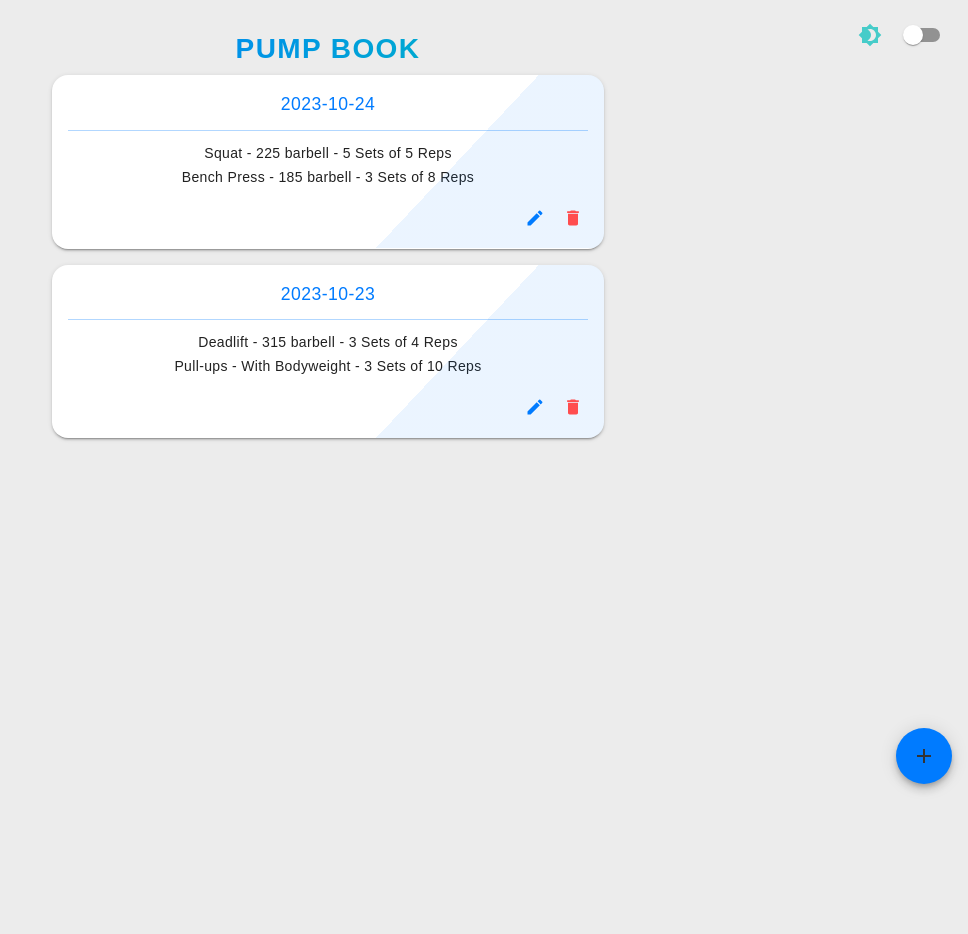
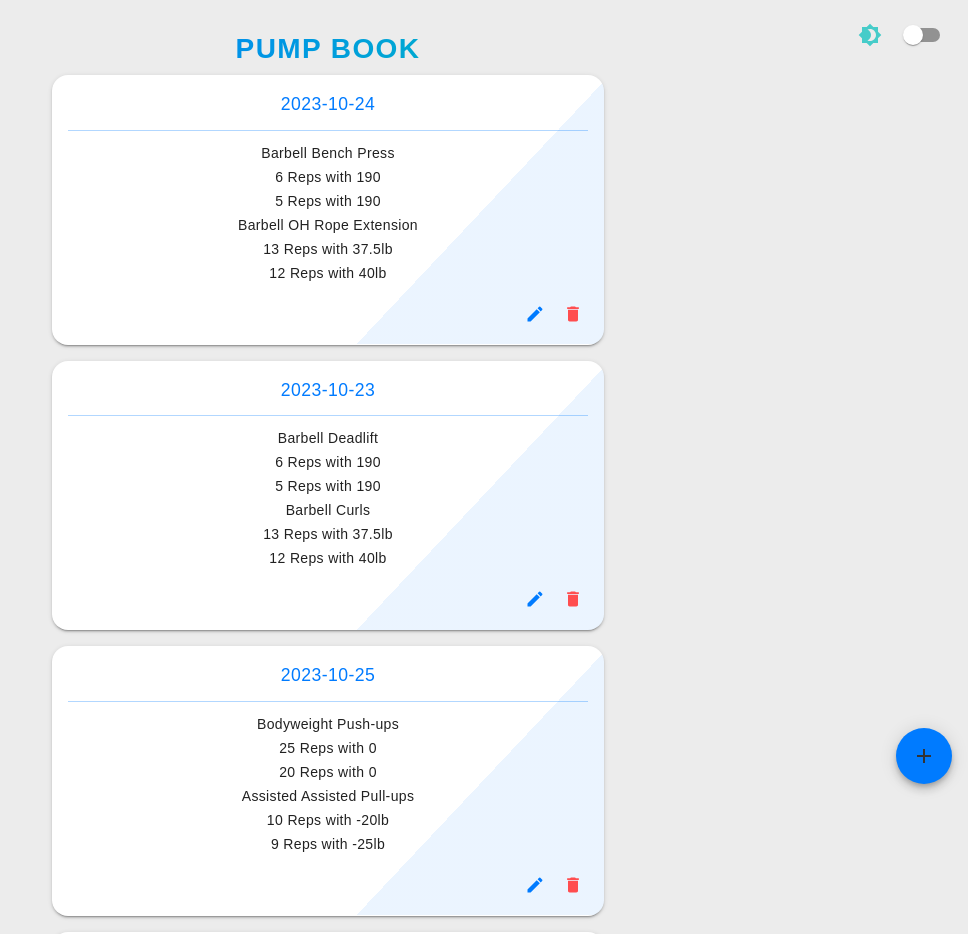
Before and after one commit to owendclark/pump-book, a React (Create React App) app: page / in a window 1280 px wide. Shown: the top 934 px of the page, without its empty margins (312-1280 px from the left). Before the commit the page ends 800 px from the top, so only its background shows below. Built offline with nearby package versions, Linux system fonts and the light colour scheme.

Commit message:
Added functionality
- Added support for multiple sets with different rep counts and/or different weights
- Added testData.js file for more testing

UI needs to be polished still

```diff
--- a/src/components/ExerciseFields.jsx
+++ b/src/components/ExerciseFields.jsx
@@ -8,8 +8,10 @@ import {
   FormControl,
   Grid,
   Tooltip,
+  Button,
+  Typography,
 } from "@mui/material";
-import { Add as AddIcon } from "@mui/icons-material";
+import { Add as AddIcon, Remove as RemoveIcon } from "@mui/icons-material";
 
 const ExerciseFields = ({
   exercises,
@@ -22,24 +24,43 @@ const ExerciseFields = ({
     "Weighted",
     "Dumbbell",
     "Barbell",
+    "Machine",
+    "Cable",
+    "EZ Bar",
+    "Trap Bar",
   ];
 
   const isLastExerciseFilled = () => {
     const lastExercise = exercises[exercises.length - 1];
-    return (
-      lastExercise.name &&
-      lastExercise.sets &&
-      lastExercise.reps &&
-      (lastExercise.weightType === "Bodyweight" ||
-        lastExercise.weight ||
-        lastExercise.weightType === "")
-    );
+
+    // Check if the exercise has a name and a weight type
+    if (!lastExercise.name || !lastExercise.weightType) {
+      return false;
+    }
+
+    // If the exercise type requires weight, check if all sets have weights specified
+    if (lastExercise.weightType !== "Bodyweight") {
+      for (let set of lastExercise.sets) {
+        if (!set.weight) {
+          return false;
+        }
+      }
+    }
+
+    // Check if all sets have reps and weights specified
+    for (let set of lastExercise.sets) {
+      if (!set.reps || !set.weight) {
+        return false;
+      }
+    }
+
+    return true;
   };
 
   return (
     <Box px={2} py={3}>
-      {exercises.map((exercise, index) => (
-        <Box mb={3} key={index}>
+      {exercises.map((exercise, exerciseIndex) => (
+        <Box mb={3} key={exerciseIndex}>
           <Grid container spacing={2}>
             <Grid item xs={12}>
               <TextField
@@ -48,18 +69,28 @@ const ExerciseFields = ({
                 placeholder="E.g., Push-up"
                 value={exercise.name}
                 onChange={(event) =>
-                  onExerciseChange(index, "name", event.target.value)
+                  onExerciseChange(
+                    exerciseIndex,
+                    null,
+                    "name",
+                    event.target.value
+                  )
                 }
                 variant="outlined"
               />
             </Grid>
             <Grid item xs={12}>
-              <FormControl variant="outlined" fullWidth>
+              <FormControl variant="outlined" fullWidth sx={{ mt: 2 }}>
                 <InputLabel>Type</InputLabel>
                 <Select
                   value={exercise.weightType || ""}
                   onChange={(event) =>
-                    onExerciseChange(index, "weightType", event.target.value)
+                    onExerciseChange(
+                      exerciseIndex,
+                      null,
+                      "weightType",
+                      event.target.value
+                    )
                   }
                 >
                   {weightTypes.map((type) => (
@@ -70,17 +101,29 @@ const ExerciseFields = ({
                 </Select>
               </FormControl>
             </Grid>
-            {exercise.weightType && exercise.weightType !== "Bodyweight" && (
+            {exercise.sets.map((set, setIndex) => (
+              <Grid container spacing={2} key={setIndex}>
+                <Grid item xs={12}>
+                  <Typography variant="body2" color="textSecondary">
+                    Set {setIndex + 1}
+                  </Typography>
+                </Grid>
+                {exercise.weightType !== "Bodyweight" && (
                   <Grid item xs={12}>
                     <TextField
                       fullWidth
                       label="Weight"
                       placeholder={
-                    exercise.weightType === "Dumbbell" ? "60lb" : "20lbs"
+                        exercise.weightType === "Dumbbell" ? "20lbs" : "135lb"
                       }
-                  value={exercise.weight}
+                      value={set.weight || ""}
                       onChange={(event) =>
-                    onExerciseChange(index, "weight", event.target.value)
+                        onExerciseChange(
+                          exerciseIndex,
+                          setIndex,
+                          "weight",
+                          event.target.value
+                        )
                       }
                       variant="outlined"
                     />
@@ -89,27 +132,63 @@ const ExerciseFields = ({
                 <Grid item xs={6}>
                   <TextField
                     fullWidth
-                label="Sets"
-                placeholder="3"
-                value={exercise.sets}
+                    label="Reps"
+                    placeholder="10"
+                    value={set.reps || ""}
                     onChange={(event) =>
-                  onExerciseChange(index, "sets", event.target.value)
+                      onExerciseChange(
+                        exerciseIndex,
+                        setIndex,
+                        "reps",
+                        event.target.value
+                      )
                     }
                     variant="outlined"
                   />
                 </Grid>
+                {exercise.sets.length > 1 && (
                   <Grid item xs={6}>
-              <TextField
-                fullWidth
-                label="Reps"
-                placeholder="10"
-                value={exercise.reps}
-                onChange={(event) =>
-                  onExerciseChange(index, "reps", event.target.value)
-                }
-                variant="outlined"
-              />
+                    <Tooltip title="Remove Set">
+                      <span>
+                        <IconButton
+                          color="error"
+                          onClick={() => {
+                            const updatedExercise = { ...exercise };
+                            updatedExercise.sets.splice(setIndex, 1);
+                            onExerciseChange(
+                              exerciseIndex,
+                              null,
+                              "sets",
+                              updatedExercise.sets
+                            );
+                          }}
+                          aria-label="Remove Set"
+                          size="large"
+                          sx={{ borderRadius: "50%" }}
+                        >
+                          <RemoveIcon fontSize="large" />
+                        </IconButton>
+                      </span>
+                    </Tooltip>
                   </Grid>
+                )}
+              </Grid>
+            ))}
+            <Button
+              startIcon={<AddIcon />}
+              onClick={() => {
+                const updatedExercise = { ...exercise };
+                updatedExercise.sets.push({ reps: "", weight: "" });
+                onExerciseChange(
+                  exerciseIndex,
+                  null,
+                  "sets",
+                  updatedExercise.sets
+                );
+              }}
+            >
+              Add Set
+            </Button>
           </Grid>
         </Box>
       ))}
--- a/src/components/TrainingDayCard.jsx
+++ b/src/components/TrainingDayCard.jsx
@@ -28,18 +28,17 @@ const TrainingDayCard = ({ date, exercises, onEdit, onDelete }) => {
       </Typography>
       <Divider sx={{ my: 1.5, borderColor: alpha("#007BFF", 0.3) }} />
       {exercises.map((exercise, index) => (
-        <Typography key={index} variant="body2" my={0.5}>
-          {`${exercise.name} - `}
-          {exercise.weightType === "Assisted" &&
-            `Assisted with ${exercise.weight} - `}
-          {exercise.weightType === "Weighted" &&
-            `+${exercise.weight} weight - `}
-          {exercise.weightType === "Dumbbell" &&
-            `${exercise.weight} dumbbell - `}
-          {exercise.weightType === "Barbell" && `${exercise.weight} barbell - `}
-          {exercise.weightType === "Bodyweight" && `With Bodyweight - `}
-          {`${exercise.sets} Sets of ${exercise.reps} Reps`}
-        </Typography>
+        <Box>
+          <Typography key={index} variant="body2" my={0.5}>
+            {exercise.weightType} {exercise.name}
+          </Typography>
+          {exercise.sets.map((set, index) => (
+            <Typography key={index} variant="body2" my={0.5}>
+              {set.reps} Reps with {set.weight}{" "}
+              {exercise.weightType === "Weighted" ? "added" : ""}
+            </Typography>
+          ))}
+        </Box>
       ))}
       <Stack direction="row" justifyContent="flex-end" spacing={1} mt={2}>
         <IconButton
--- a/src/pages/Home.jsx
+++ b/src/pages/Home.jsx
@@ -4,6 +4,7 @@ import SlideUpTransition from "../styles/SlideUpTransition";
 import TrainingDayCard from "../components/TrainingDayCard";
 import ThemeToggler from "../components/ThemeToggler";
 import ExerciseFields from "../components/ExerciseFields";
+import testData from "../testData";
 
 import {
   Container,
@@ -26,48 +27,9 @@ const Home = ({ isDarkMode, toggleDarkMode }) => {
   const [editingDay, setEditingDay] = useState(null);
   const [newDate, setNewDate] = useState("");
   const [newExercises, setNewExercises] = useState([
-    { name: "", sets: "", reps: "", weightType: "", weight: "" },
+    { name: "", weightType: "", sets: [{ reps: "", weight: "" }] },
   ]);
-  const [trainingDays, setTrainingDays] = useState([
-    {
-      date: "2023-10-24",
-      exercises: [
-        {
-          name: "Squat",
-          sets: "5",
-          reps: "5",
-          weightType: "Barbell",
-          weight: "225",
-        },
-        {
-          name: "Bench Press",
-          sets: "3",
-          reps: "8",
-          weightType: "Barbell",
-          weight: "185",
-        },
-      ],
-    },
-    {
-      date: "2023-10-23",
-      exercises: [
-        {
-          name: "Deadlift",
-          sets: "3",
-          reps: "4",
-          weightType: "Barbell",
-          weight: "315",
-        },
-        {
-          name: "Pull-ups",
-          sets: "3",
-          reps: "10",
-          weightType: "Bodyweight",
-          weight: "",
-        },
-      ],
-    },
-  ]);
+  const [trainingDays, setTrainingDays] = useState(testData);
 
   const sortByDateDesc = (a, b) => new Date(b.date) - new Date(a.date);
 
@@ -79,45 +41,61 @@ const Home = ({ isDarkMode, toggleDarkMode }) => {
     setOpen(false);
     setEditingDay(null);
     setNewExercises([
-      { name: "", sets: "", reps: "", weightType: "", weight: "" },
+      { name: "", weightType: "", sets: [{ reps: "", weight: "" }] },
     ]);
   };
 
   const handleAdd = () => {
+    console.log("Inside of handleAdd");
     if (
       newDate &&
       !newExercises.some(
         (exercise) =>
           !exercise.name.trim() ||
-          !exercise.sets.trim() ||
-          !exercise.reps.trim()
+          !exercise.weightType.trim() ||
+          exercise.sets.some((set) => !set.reps.trim() || !set.weight.trim())
       )
     ) {
+      console.log("Inside of handleAdd conditional");
       const newEntry = {
         date: newDate,
         exercises: newExercises,
       };
+      console.log("newEntry: ", newEntry);
       const updatedTrainingDays = editingDay
         ? trainingDays.filter((day) => day.date !== editingDay)
         : [...trainingDays];
 
       updatedTrainingDays.push(newEntry);
       updatedTrainingDays.sort(sortByDateDesc);
+      console.log("updatedTrainingDays: ", updatedTrainingDays);
 
       setTrainingDays(updatedTrainingDays);
       setNewDate("");
-      setNewExercises([{ name: "", sets: "", reps: "" }]);
+      setNewExercises([
+        { name: "", weightType: "", sets: [{ reps: "", weight: "" }] },
+      ]);
       handleClose();
     }
   };
 
   const handleAddExerciseField = () => {
-    setNewExercises([...newExercises, { exercise: "" }]);
+    setNewExercises([
+      ...newExercises,
+      { name: "", weightType: "", sets: [{ reps: "", weight: "" }] },
+    ]);
   };
 
-  const handleExerciseChange = (index, field, value) => {
+  const handleExerciseChange = (exerciseIndex, setIndex, field, value) => {
+    setIndex = setIndex || 0;
     const changedExercises = [...newExercises];
-    changedExercises[index][field] = value;
+
+    if (field === "reps" || field === "weight") {
+      changedExercises[exerciseIndex].sets[setIndex][field] = value;
+    } else {
+      changedExercises[exerciseIndex][field] = value;
+    }
+
     setNewExercises(changedExercises);
   };
 
--- /dev/null
+++ b/src/testData.js
@@ -0,0 +1,157 @@
+const weightTypes = [
+  "Bodyweight",
+  "Assisted",
+  "Weighted",
+  "Dumbbell",
+  "Barbell",
+  "Machine",
+  "Cable",
+  "EZ Bar",
+  "Trap Bar",
+];
+
+const testData = [
+  {
+    date: "2023-10-24",
+    exercises: [
+      {
+        name: "Bench Press",
+        weightType: "Barbell",
+        sets: [
+          { reps: "6", weight: "190" },
+          { reps: "5", weight: "190" },
+        ],
+      },
+      {
+        name: "OH Rope Extension",
+        weightType: "Barbell",
+        sets: [
+          { reps: "13", weight: "37.5lb" },
+          { reps: "12", weight: "40lb" },
+        ],
+      },
+    ],
+  },
+  {
+    date: "2023-10-23",
+    exercises: [
+      {
+        name: "Deadlift",
+        weightType: "Barbell",
+        sets: [
+          { reps: "6", weight: "190" },
+          { reps: "5", weight: "190" },
+        ],
+      },
+      {
+        name: "Curls",
+        weightType: "Barbell",
+        sets: [
+          { reps: "13", weight: "37.5lb" },
+          { reps: "12", weight: "40lb" },
+        ],
+      },
+    ],
+  },
+  {
+    date: "2023-10-25",
+    exercises: [
+      {
+        name: "Push-ups",
+        weightType: "Bodyweight",
+        sets: [
+          { reps: "25", weight: "0" }, // Bodyweight
+          { reps: "20", weight: "0" },
+        ],
+      },
+      {
+        name: "Assisted Pull-ups",
+        weightType: "Assisted",
+        sets: [
+          { reps: "10", weight: "-20lb" }, // Assisted with negative weight
+          { reps: "9", weight: "-25lb" },
+        ],
+      },
+    ],
+  },
+  {
+    date: "2023-10-26",
+    exercises: [
+      {
+        name: "Weighted Dips",
+        weightType: "Weighted",
+        sets: [
+          { reps: "8", weight: "25lb" }, // Extra weight added
+          { reps: "7", weight: "30lb" },
+        ],
+      },
+      {
+        name: "Dumbbell Rows",
+        weightType: "Dumbbell",
+        sets: [
+          { reps: "10", weight: "50lb" },
+          { reps: "10", weight: "55lb" },
+        ],
+      },
+    ],
+  },
+  {
+    date: "2023-10-27",
+    exercises: [
+      {
+        name: "Leg Press",
+        weightType: "Machine",
+        sets: [
+          { reps: "12", weight: "200lb" },
+          { reps: "10", weight: "220lb" },
+        ],
+      },
+      {
+        name: "Cable Rows",
+        weightType: "Cable",
+        sets: [
+          { reps: "12", weight: "50lb" },
+          { reps: "12", weight: "55lb" },
+        ],
+      },
+    ],
+  },
+  {
+    date: "2023-10-28",
+    exercises: [
+      {
+        name: "EZ Bar Curls",
+        weightType: "EZ Bar",
+        sets: [
+          { reps: "10", weight: "40lb" },
+          { reps: "9", weight: "45lb" },
+        ],
+      },
+      {
+        name: "Trap Bar Deadlift",
+        weightType: "Trap Bar",
+        sets: [
+          { reps: "6", weight: "225lb" },
+          { reps: "5", weight: "240lb" },
+        ],
+      },
+    ],
+  },
+
+  // Edge Cases
+  {
+    date: "2023-10-29",
+    exercises: [
+      {
+        name: "Edge Exercise", // Generic exercise name for edge cases
+        weightType: "Machine",
+        sets: [
+          { reps: "0", weight: "0" }, // Zero reps and weight
+          { reps: "1", weight: "-1" }, // 1 rep with negative weight
+        ],
+      },
+    ],
+  },
+];
+
+export default testData;
```
Lines whose indentation alone changed are shown as unchanged.
